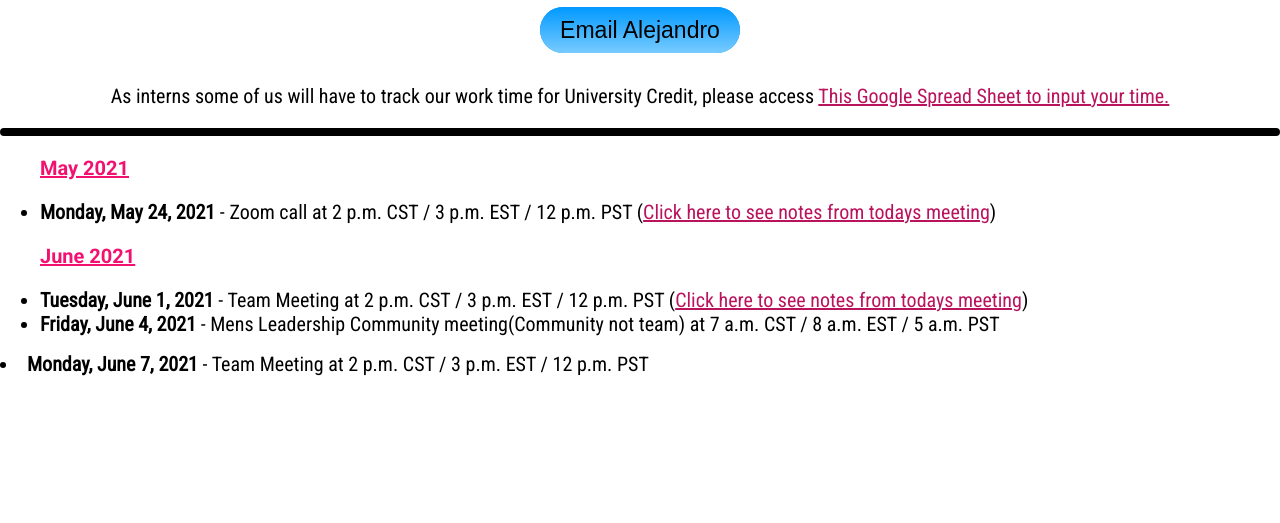
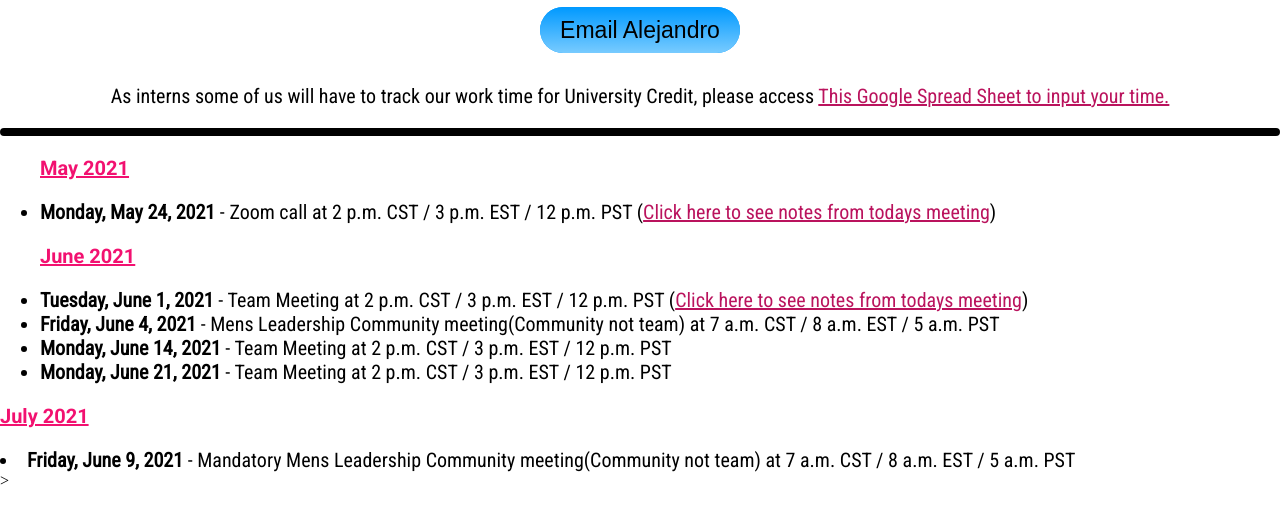
Before and after one commit to mlcdevteam/resource-site, a plain HTML site: page schedule.html in a window 1280 px wide. Shown: the part 243-766 px from the top of the page. Drawn offline with Linux system fonts and the light colour scheme.

Commit message:
Add files via upload

```diff
--- a/schedule.html
+++ b/schedule.html
@@ -55,9 +55,16 @@
 <li class="event"><strong>Tuesday, June 1, 2021 </strong> - Team Meeting at 2 p.m. CST / 3 p.m. EST / 12 p.m. PST  (<a href="meeting2notes.html" >Click here to see notes from todays meeting</a>)</li> </li>
 
   <li class="event"><strong>Friday, June 4, 2021 </strong> - Mens Leadership Community meeting(Community not team) at 7 a.m. CST / 8 a.m. EST / 5 a.m. PST </li>
+  <li class="event"><strong>Monday, June 14, 2021 </strong> - Team Meeting at 2 p.m. CST / 3 p.m. EST / 12 p.m. PST </li>
+  <li class="event"><strong>Monday, June 21, 2021 </strong> - Team Meeting at 2 p.m. CST / 3 p.m. EST / 12 p.m. PST </li>
+
   </ul>
-  <li class="event"><strong>Monday, June 7, 2021 </strong> - Team Meeting at 2 p.m. CST / 3 p.m. EST / 12 p.m. PST </li>
+  <p class="month">July 2021</p>
 
+    <li class="event"><strong>Friday, June 9, 2021 </strong> - Mandatory Mens Leadership Community meeting(Community not team) at 7 a.m. CST / 8 a.m. EST / 5 a.m. PST </li>
+>
+
+    </ul>
 
 </body>
 
```
